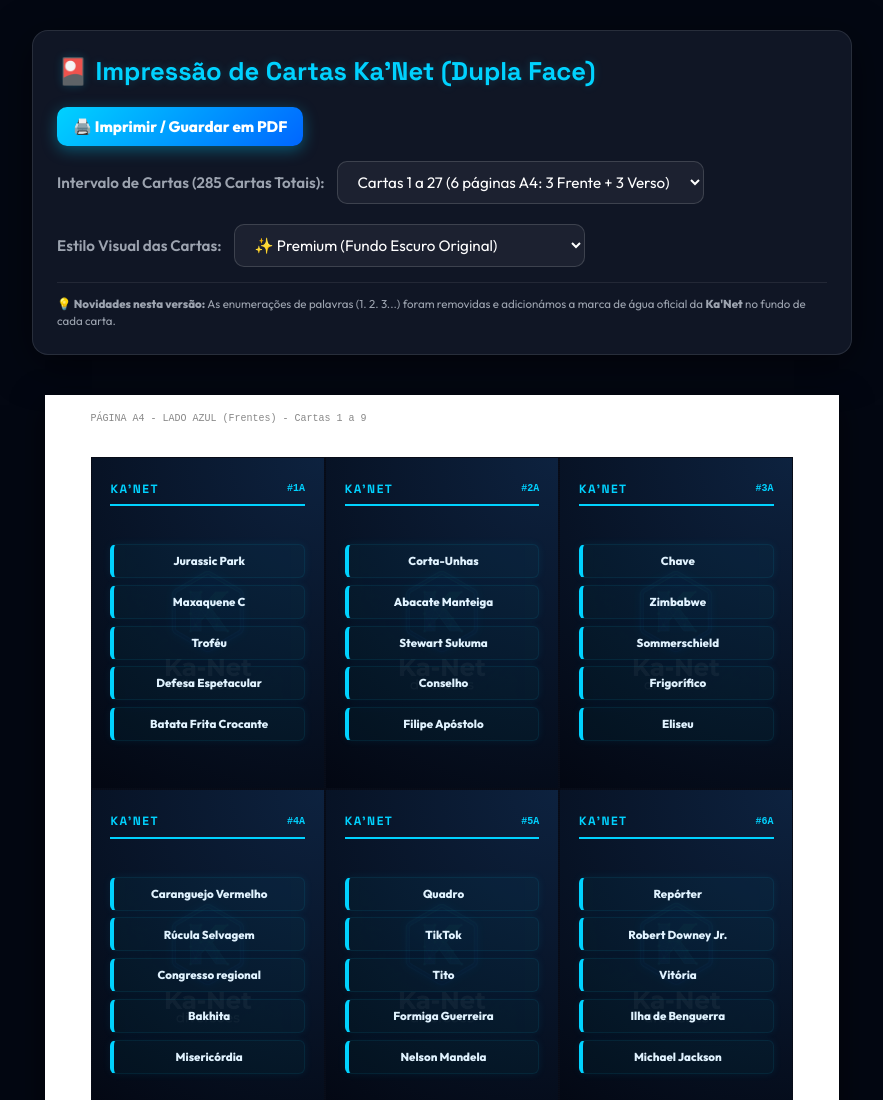
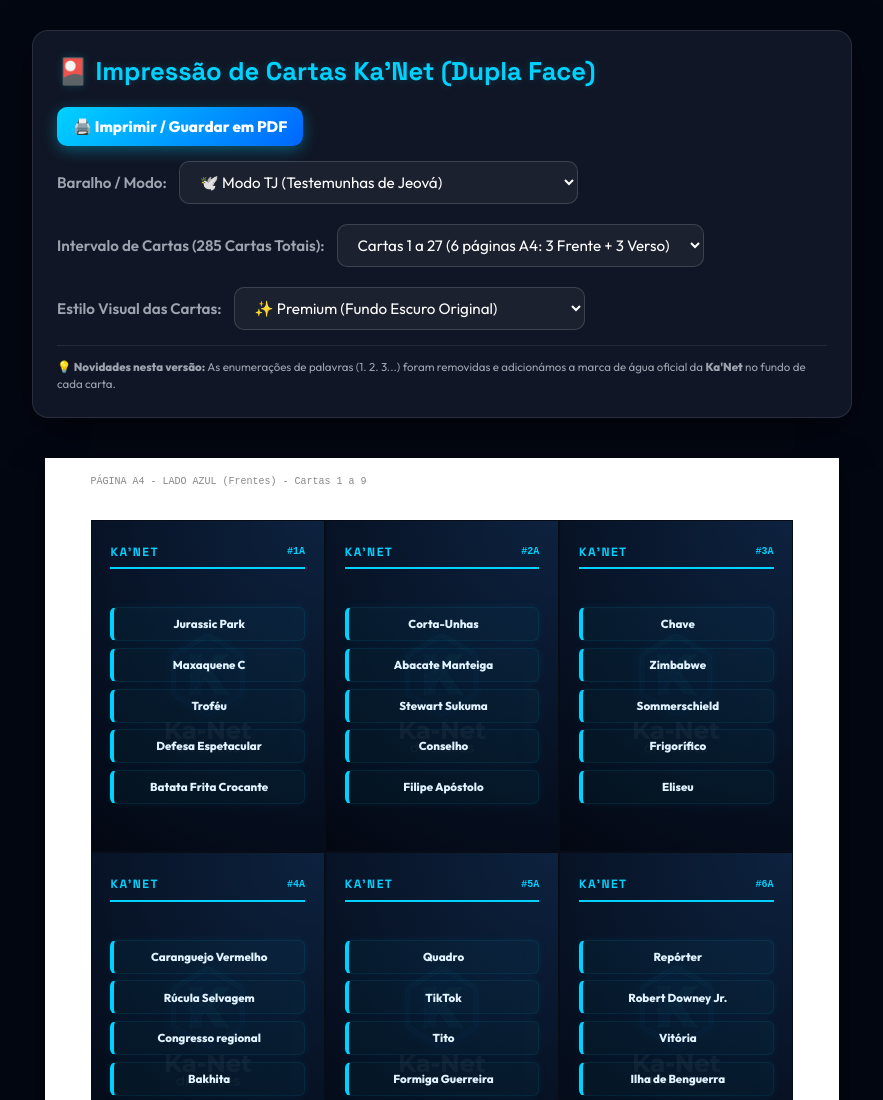
Before and after one commit to kelven00nharrass-prog/kanet-diversoes, a website: page public/cartas_para_impressao.html in a window 1280 px wide. Shown: the top 1100 px of the page, without its empty margins (198-1081 px from the left). Drawn offline with Linux system fonts and the light colour scheme.

Commit message:
Dois Modos de Jogo: Modo TJ e Modo Normal (Moçambique: Presidentes, Ministérios, Cores, Cultura)

```diff
--- a/public/cartas_para_impressao.html
+++ b/public/cartas_para_impressao.html
@@ -348,6 +348,14 @@
     </div>
     <div class="panel-row">
       <div class="form-group">
+        <label for="select-deck">Baralho / Modo:</label>
+        <select id="select-deck" onchange="changeDeck()">
+          <option value="words_tj.json">🕊️ Modo TJ (Testemunhas de Jeová)</option>
+          <option value="words_normal.json">🇲🇿 Modo Normal (Presidentes, Ministérios, Cores...)</option>
+        </select>
+      </div>
+
+      <div class="form-group">
         <label for="select-range">Intervalo de Cartas (285 Cartas Totais):</label>
         <select id="select-range" onchange="loadCards()">
           <option value="1-27">Cartas 1 a 27 (6 páginas A4: 3 Frente + 3 Verso)</option>
@@ -380,17 +388,27 @@
   <script>
     let allCards = [];
 
-    // Carregar o words.json
-    fetch('words.json')
+    function fetchDeck(deckFile) {
+      document.getElementById('pages-container').innerHTML = "<p>A carregar base de dados de palavras...</p>";
+      fetch(deckFile)
         .then(res => res.json())
         .then(data => {
           allCards = data;
           loadCards();
         })
         .catch(err => {
-        console.error("Erro ao carregar words.json:", err);
-        document.getElementById('pages-container').innerHTML = "<p style='color:red;'>Erro ao carregar o ficheiro words.json. Certifique-se de que está a correr no servidor.</p>";
+          console.error("Erro ao carregar baralho:", err);
+          document.getElementById('pages-container').innerHTML = `<p style='color:red;'>Erro ao carregar o ficheiro ${deckFile}. Certifique-se de que está a correr no servidor.</p>`;
         });
+    }
+
+    function changeDeck() {
+      const file = document.getElementById('select-deck').value;
+      fetchDeck(file);
+    }
+
+    // Carregar o baralho inicial
+    fetchDeck('words_tj.json');
 
     function toggleStyle() {
       const style = document.getElementById('select-style').value;
```
Lines whose indentation alone changed are shown as unchanged.
